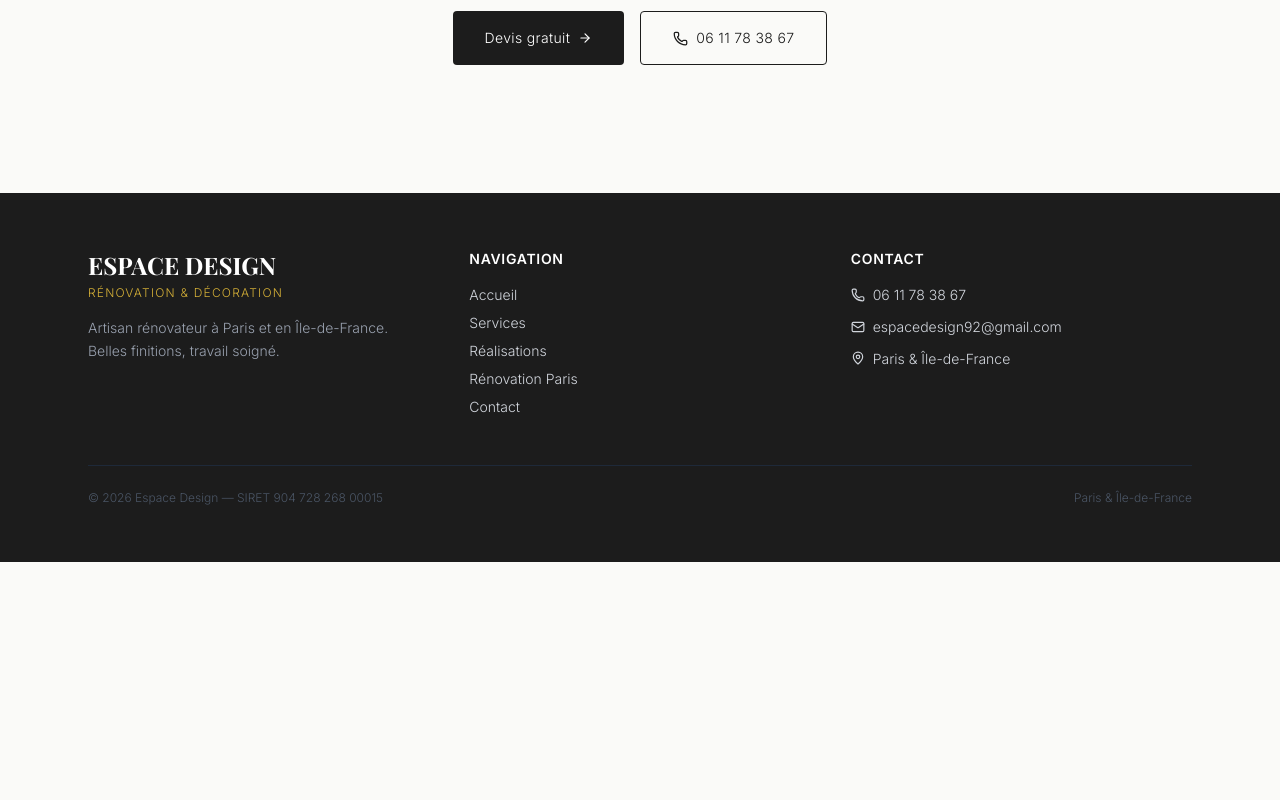
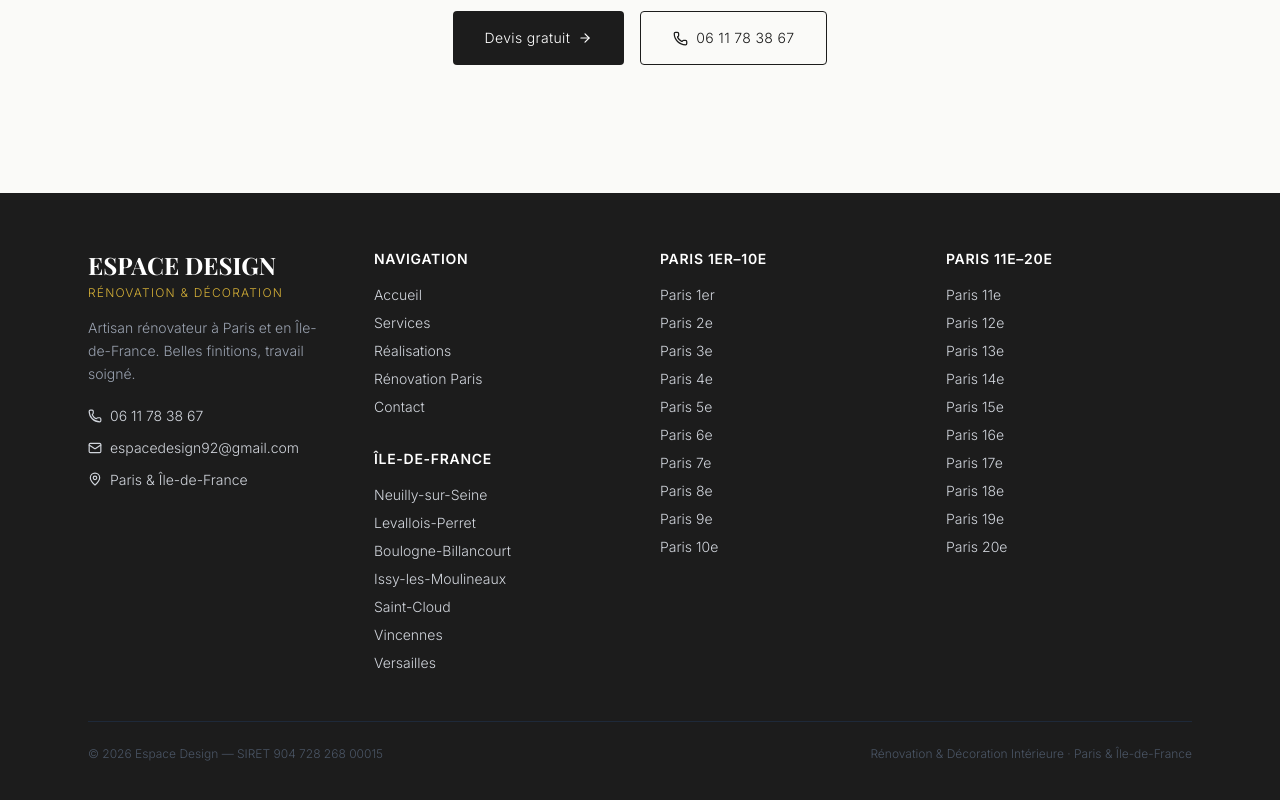
Before and after one commit to antoineillouz77-a11y/espace-design, a Next.js app: page / in a window 1280 px wide. Shown: the part 5506-6306 px from the top of the page. Before the commit the page ends 6068 px from the top, so only its background shows below. Built offline with nearby package versions, Linux system fonts and the light colour scheme.

Commit message:
SEO : robots.txt + footer avec liens internes vers les 27 pages

```diff
--- a/src/components/Footer.tsx
+++ b/src/components/Footer.tsx
@@ -1,11 +1,44 @@
 import Link from 'next/link'
 import { Phone, Mail, MapPin } from 'lucide-react'
+
+const arrondissements = [
+  { href: '/renovation-paris-1er', label: 'Paris 1er' },
+  { href: '/renovation-paris-2e', label: 'Paris 2e' },
+  { href: '/renovation-paris-3e', label: 'Paris 3e' },
+  { href: '/renovation-paris-4e', label: 'Paris 4e' },
+  { href: '/renovation-paris-5e', label: 'Paris 5e' },
+  { href: '/renovation-paris-6e', label: 'Paris 6e' },
+  { href: '/renovation-paris-7e', label: 'Paris 7e' },
+  { href: '/renovation-paris-8e', label: 'Paris 8e' },
+  { href: '/renovation-paris-9e', label: 'Paris 9e' },
+  { href: '/renovation-paris-10e', label: 'Paris 10e' },
+  { href: '/renovation-paris-11e', label: 'Paris 11e' },
+  { href: '/renovation-paris-12e', label: 'Paris 12e' },
+  { href: '/renovation-paris-13e', label: 'Paris 13e' },
+  { href: '/renovation-paris-14e', label: 'Paris 14e' },
+  { href: '/renovation-paris-15e', label: 'Paris 15e' },
+  { href: '/renovation-paris-16e', label: 'Paris 16e' },
+  { href: '/renovation-paris-17e', label: 'Paris 17e' },
+  { href: '/renovation-paris-18e', label: 'Paris 18e' },
+  { href: '/renovation-paris-19e', label: 'Paris 19e' },
+  { href: '/renovation-paris-20e', label: 'Paris 20e' },
+]
+
+const villes = [
+  { href: '/renovation-neuilly-sur-seine', label: 'Neuilly-sur-Seine' },
+  { href: '/renovation-levallois-perret', label: 'Levallois-Perret' },
+  { href: '/renovation-boulogne-billancourt', label: 'Boulogne-Billancourt' },
+  { href: '/renovation-issy-les-moulineaux', label: 'Issy-les-Moulineaux' },
+  { href: '/renovation-saint-cloud', label: 'Saint-Cloud' },
+  { href: '/renovation-vincennes', label: 'Vincennes' },
+  { href: '/renovation-versailles', label: 'Versailles' },
+]
 
 export default function Footer() {
   return (
     <footer className="bg-[#1C1C1C] text-gray-300">
       <div className="max-w-6xl mx-auto px-4 sm:px-6 py-14">
-        <div className="grid grid-cols-1 sm:grid-cols-3 gap-10">
+        <div className="grid grid-cols-1 sm:grid-cols-2 lg:grid-cols-4 gap-10">
           {/* Brand */}
           <div>
             <div className="font-display text-2xl font-bold text-white mb-1">
@@ -14,53 +47,18 @@ export default function Footer() {
             <div className="text-xs text-[#D4AF37] tracking-widest uppercase mb-4">
               Rénovation & Décoration
             </div>
-            <p className="text-sm text-gray-400 leading-relaxed">
+            <p className="text-sm text-gray-400 leading-relaxed mb-5">
               Artisan rénovateur à Paris et en Île-de-France. Belles finitions, travail soigné.
             </p>
-          </div>
-
-          {/* Links */}
-          <div>
-            <h3 className="text-white font-semibold mb-4 text-sm uppercase tracking-wider">
-              Navigation
-            </h3>
-            <ul className="space-y-2 text-sm">
-              {[
-                { href: '/', label: 'Accueil' },
-                { href: '/services', label: 'Services' },
-                { href: '/realisations', label: 'Réalisations' },
-                { href: '/renovation-appartement-paris', label: 'Rénovation Paris' },
-                { href: '/contact', label: 'Contact' },
-              ].map((l) => (
-                <li key={l.href}>
-                  <Link href={l.href} className="hover:text-[#D4AF37] transition-colors">
-                    {l.label}
-                  </Link>
-                </li>
-              ))}
-            </ul>
-          </div>
-
-          {/* Contact */}
-          <div>
-            <h3 className="text-white font-semibold mb-4 text-sm uppercase tracking-wider">
-              Contact
-            </h3>
             <ul className="space-y-3 text-sm">
               <li>
-                <a
-                  href="tel:+33611783867"
-                  className="flex items-center gap-2 hover:text-[#D4AF37] transition-colors"
-                >
+                <a href="tel:+33611783867" className="flex items-center gap-2 hover:text-[#D4AF37] transition-colors">
                   <Phone size={14} />
                   06 11 78 38 67
                 </a>
               </li>
               <li>
-                <a
-                  href="mailto:espacedesign92@gmail.com"
-                  className="flex items-center gap-2 hover:text-[#D4AF37] transition-colors"
-                >
+                <a href="mailto:espacedesign92@gmail.com" className="flex items-center gap-2 hover:text-[#D4AF37] transition-colors">
                   <Mail size={14} />
                   espacedesign92@gmail.com
                 </a>
@@ -71,11 +69,62 @@ export default function Footer() {
               </li>
             </ul>
           </div>
+
+          {/* Navigation */}
+          <div>
+            <h3 className="text-white font-semibold mb-4 text-sm uppercase tracking-wider">Navigation</h3>
+            <ul className="space-y-2 text-sm">
+              {[
+                { href: '/', label: 'Accueil' },
+                { href: '/services', label: 'Services' },
+                { href: '/realisations', label: 'Réalisations' },
+                { href: '/renovation-appartement-paris', label: 'Rénovation Paris' },
+                { href: '/contact', label: 'Contact' },
+              ].map((l) => (
+                <li key={l.href}>
+                  <Link href={l.href} className="hover:text-[#D4AF37] transition-colors">{l.label}</Link>
+                </li>
+              ))}
+            </ul>
+
+            <h3 className="text-white font-semibold mt-8 mb-4 text-sm uppercase tracking-wider">Île-de-France</h3>
+            <ul className="space-y-2 text-sm">
+              {villes.map((l) => (
+                <li key={l.href}>
+                  <Link href={l.href} className="hover:text-[#D4AF37] transition-colors">{l.label}</Link>
+                </li>
+              ))}
+            </ul>
+          </div>
+
+          {/* Arrondissements col 1 */}
+          <div>
+            <h3 className="text-white font-semibold mb-4 text-sm uppercase tracking-wider">Paris 1er–10e</h3>
+            <ul className="space-y-2 text-sm">
+              {arrondissements.slice(0, 10).map((l) => (
+                <li key={l.href}>
+                  <Link href={l.href} className="hover:text-[#D4AF37] transition-colors">{l.label}</Link>
+                </li>
+              ))}
+            </ul>
+          </div>
+
+          {/* Arrondissements col 2 */}
+          <div>
+            <h3 className="text-white font-semibold mb-4 text-sm uppercase tracking-wider">Paris 11e–20e</h3>
+            <ul className="space-y-2 text-sm">
+              {arrondissements.slice(10).map((l) => (
+                <li key={l.href}>
+                  <Link href={l.href} className="hover:text-[#D4AF37] transition-colors">{l.label}</Link>
+                </li>
+              ))}
+            </ul>
+          </div>
         </div>
 
         <div className="mt-12 pt-6 border-t border-gray-800 flex flex-col sm:flex-row justify-between items-center gap-2 text-xs text-gray-600">
           <span>© {new Date().getFullYear()} Espace Design — SIRET 904 728 268 00015</span>
-          <span>Paris & Île-de-France</span>
+          <span>Rénovation & Décoration Intérieure · Paris & Île-de-France</span>
         </div>
       </div>
     </footer>
```
Also changed, not shown: public/robots.txt (added).
